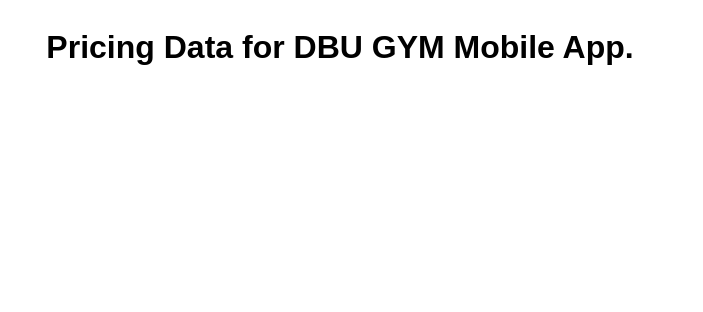
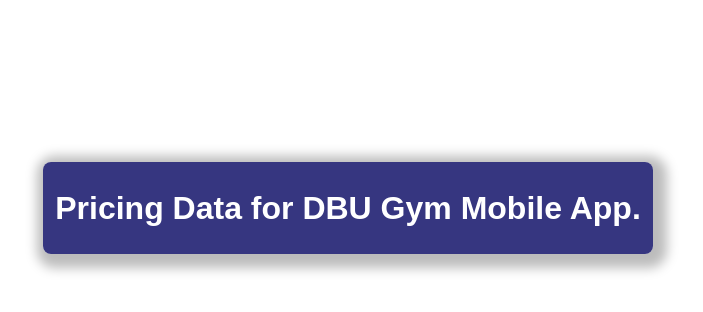
Before and after one commit to thereal3ri/thereal3ri.github.io, a plain HTML site: page index.html in a window 1280 px wide. Shown: the whole page, without its empty margins (300-1003 px from the left). Drawn offline with Linux system fonts and the light colour scheme.

Commit message:
Modify: minor re-design

```diff
--- a/index.html
+++ b/index.html
@@ -9,13 +9,27 @@
         font-family: sans-serif;
       }
       body {
+        width: 100vw;
+        height: 50vh;
+
         display: flex;
         justify-content: center;
         align-items: center;
       }
+      .container {
+        background-color: rgba(4, 4, 97, 0.8);
+        border-radius: 8px;
+        padding: 6px 12px;
+        box-shadow: 4px 4px 12px 10px rgba(0, 0, 0, 0.266);
+      }
+      .container h1 {
+        color: white;
+      }
     </style>
   </head>
   <body>
-    <h1>Pricing Data for DBU GYM Mobile App.</h1>
+    <div class="container">
+      <h1>Pricing Data for DBU Gym Mobile App.</h1>
+    </div>
   </body>
 </html>
```
